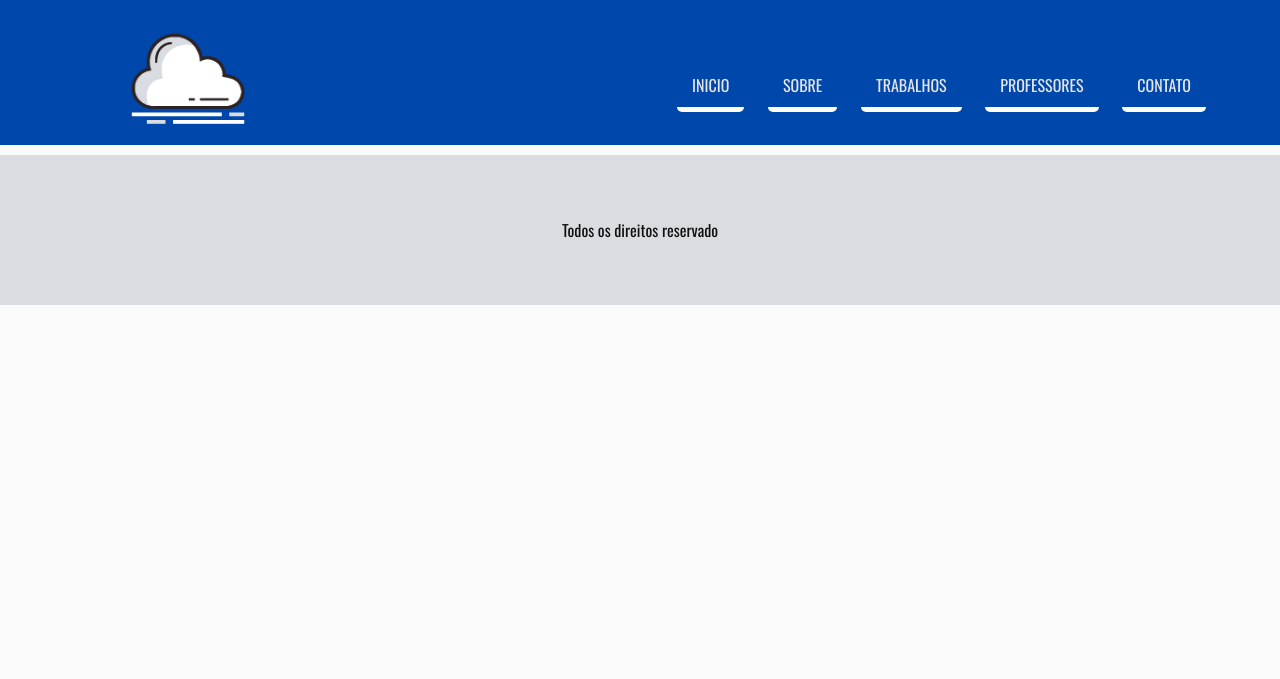
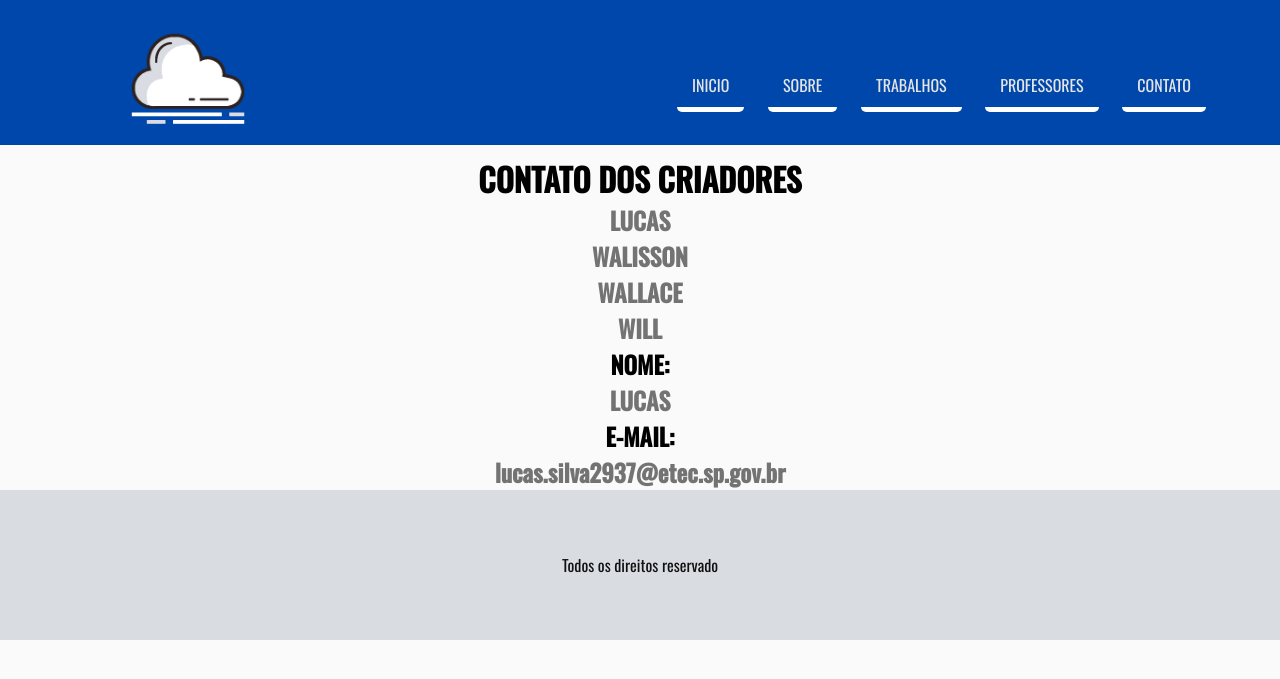
Before and after one commit to WAACE/Tcc-SkyLoop, a PHP site: page /Contato.php?CRIADORES=1 in a window 1280 px wide. Shown: the top 679 px of the page. Run offline with PHP 8.4, Linux system fonts and the light colour scheme.

Commit message:
Modifiquei a pagina CONTATO

```diff
--- a/Contato.php
+++ b/Contato.php
@@ -1,6 +1,54 @@
 <?php
 	require_once 'header.php';
 ?>
+<H1><center><font color="#000000">CONTATO DOS CRIADORES</center></H1>
+<?php
+	$CRIADORES = array (
+
+				'0' => array(
+						'nome'=> '',
+						'e-mail'=> ''),
+				'1' => array(
+						'nome'=> 'LUCAS',
+						'e-mail'=> 'lucas.silva2937@etec.sp.gov.br'),
+				'2' => array(
+						'nome'=> 'WALISSON',
+						'e-mail'=> 'walisson.moraes@etec.sp.gov.br'),
+				'3' => array(
+						'nome'=> 'WALLACE',
+						'e-mail'=> 'wallace.rodrigues6@etec.sp.gov.br'),
+				'4' => array(
+						'nome'=> 'WILL',
+						'e-mail'=> 'will.alves@etec.sp.gov.br'),
+	);
+
+?>
+
+<?php foreach ($CRIADORES as $chave => $valor) { ?>
+	<li>
+	<a href="<?php echo 'Contato.php?CRIADORES=' . $chave;?>" >
+		<!-- TITULO DO LINK-->
+		<h2><center><font color="#737373"><?php echo $valor['nome']; ?></font></center></h2>
+	</a>
+	</li>
+<?php } ?>
+
+<h2><center><font color="#000000">
+NOME:
+</font></center></h2>
+
+<h2><center><font color="#737373">
+<?php echo $CRIADORES[$_GET['CRIADORES']]['nome']; ?>
+</font></center></h2>
+
+<h2><center><font color="#000000">
+E-MAIL:
+</font></center></h2>
+
+<h2><center><font color="#737373">
+<?php echo $CRIADORES[$_GET['CRIADORES']]['e-mail']; ?>
+</font></center></h2>
+
 <?php
 	require_once 'footer.php';
 ?>
--- a/header.php
+++ b/header.php
@@ -27,7 +27,7 @@
 						<li><a href="<?php echo 'Sobre.php'?>">Sobre</a></li>
 						<li><a href="<?php echo 'trabalhos.php'?>">Trabalhos</a></li>
 						<li><a href="<?php echo 'Professores.php'?>">Professores</a></li>
-						<li><a href="<?php echo 'Contato.php'?>">Contato</a></li>
+						<li><a href="<?php echo 'Contato.php?CRIADORES=0'?>">Contato</a></li>
 					</ul>
 				</nav>
 			</div>
```
